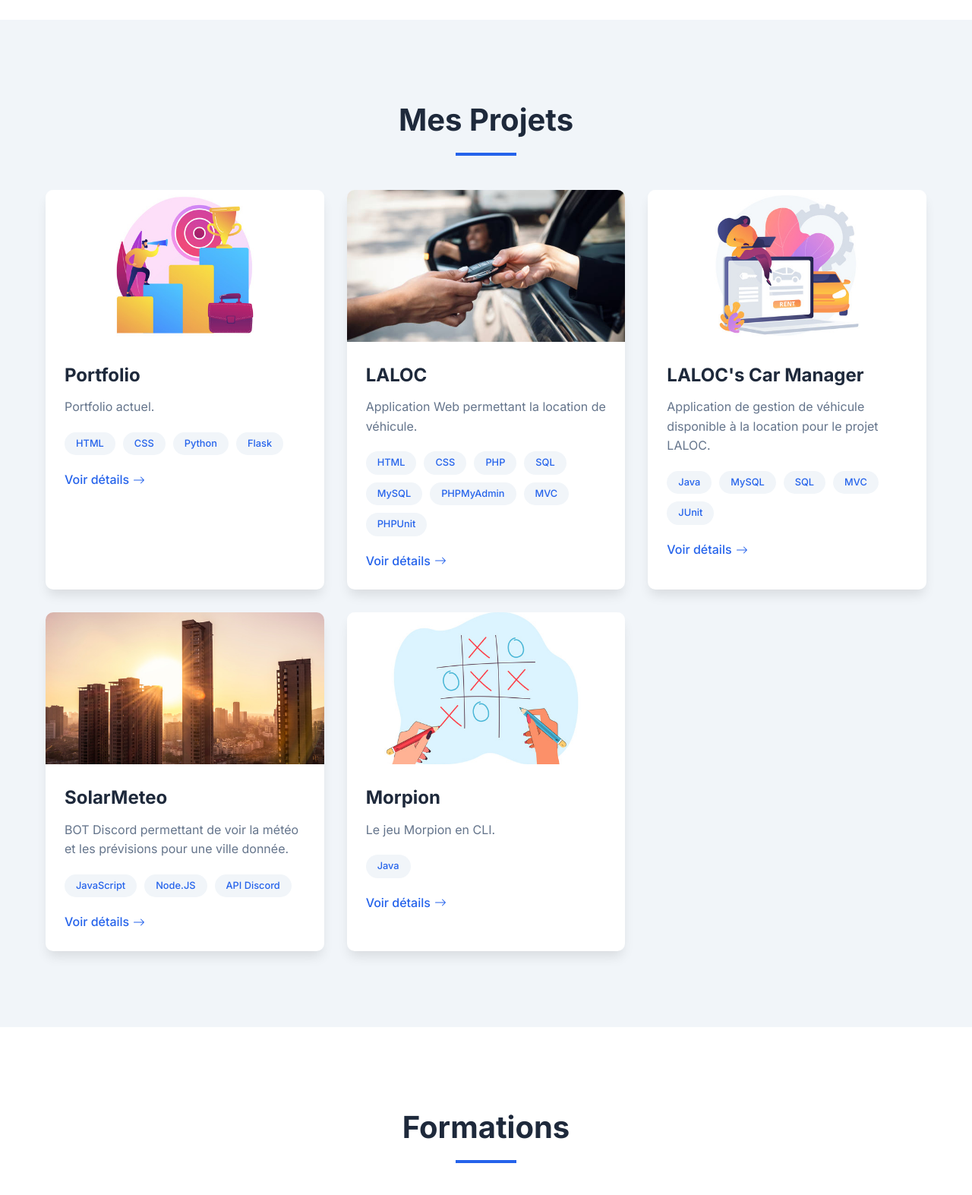
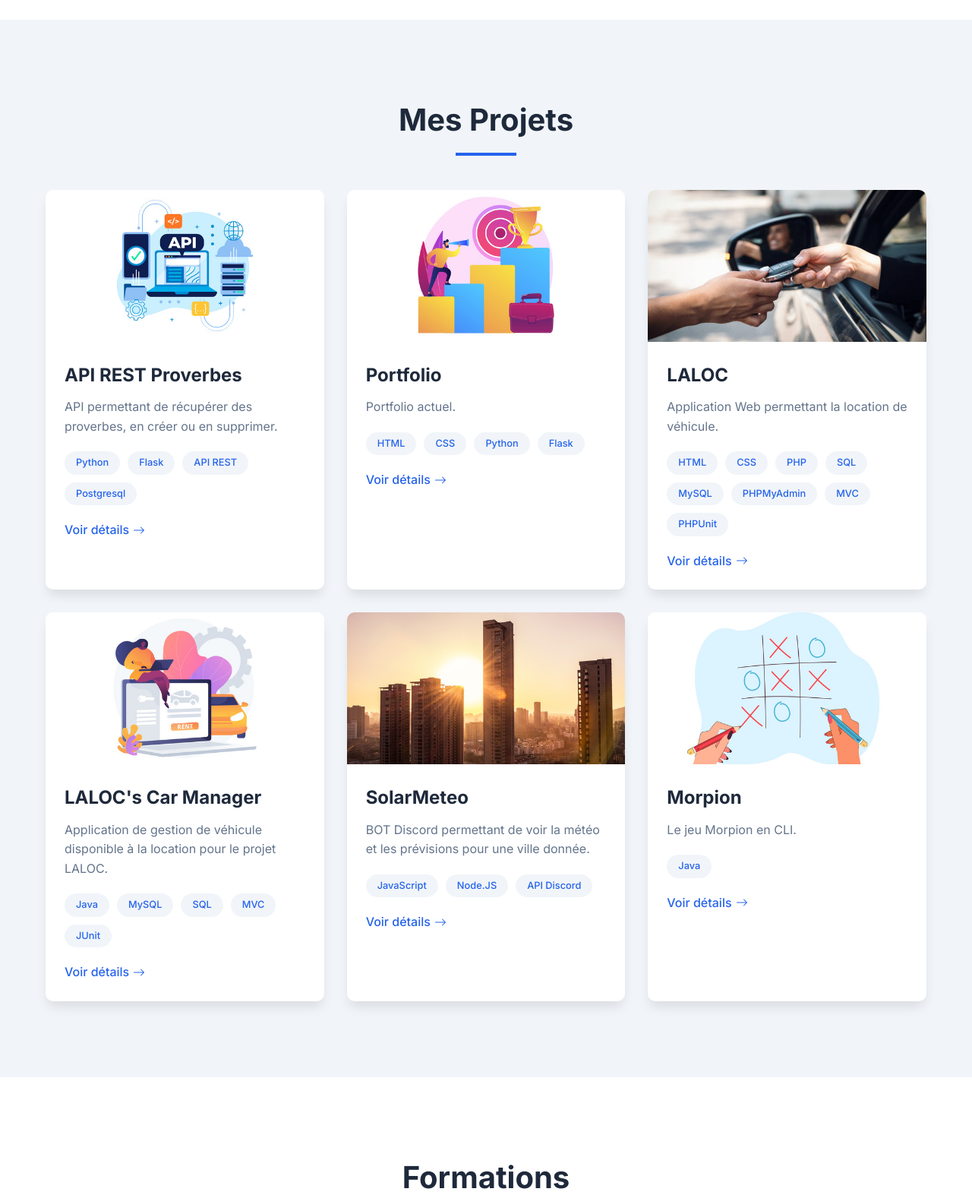
Before and after one commit to ragerslazar/portfolio-v2, a Flask app: page / in a window 1280 px wide. Shown: the part 1406-2979 px from the top of the page at 76% size. Run offline with Flask 3, Linux system fonts and the light colour scheme.

Commit message:
api proverbs project

```diff
--- a/templates/index.html
+++ b/templates/index.html
@@ -42,6 +42,27 @@
         <div class="container">
             <h2 class="section-title">Mes Projets</h2>
             <div class="projects-grid">
+                <div class="project-card">
+                    <div class="project-image">
+                        <img src="{{ url_for('static', filename='images/api_proverbs.jpg') }}" alt="API Proverb" />
+                    </div>
+                    <div class="project-info">
+                        <h3>API REST Proverbes</h3>
+                        <p>API permettant de récupérer des proverbes, en créer ou en supprimer.</p>
+                        <div class="project-tags">
+                            <span class="project-tag">Python</span>
+                            <span class="project-tag">Flask</span>
+                            <span class="project-tag">API REST</span>
+                            <span class="project-tag">Postgresql</span>
+                        </div>
+                        <a href="https://github.com/ragerslazar/API-Proverbs" target="_blank" class="project-link">
+                            Voir détails
+                            <svg xmlns="http://www.w3.org/2000/svg" width="16" height="16" fill="currentColor" viewBox="0 0 16 16">
+                                <path fill-rule="evenodd" d="M1 8a.5.5 0 0 1 .5-.5h11.793l-3.147-3.146a.5.5 0 0 1 .708-.708l4 4a.5.5 0 0 1 0 .708l-4 4a.5.5 0 0 1-.708-.708L13.293 8.5H1.5A.5.5 0 0 1 1 8z"/>
+                            </svg>
+                        </a>
+                    </div>
+                </div>
                 <div class="project-card">
                     <div class="project-image">
                         <img src="{{ url_for('static', filename='images/portfolio.jpg') }}" alt="Portfolio (image by vectorjuice)" />
```
Also changed, not shown: static/images/api_proverbs.jpg (added).
